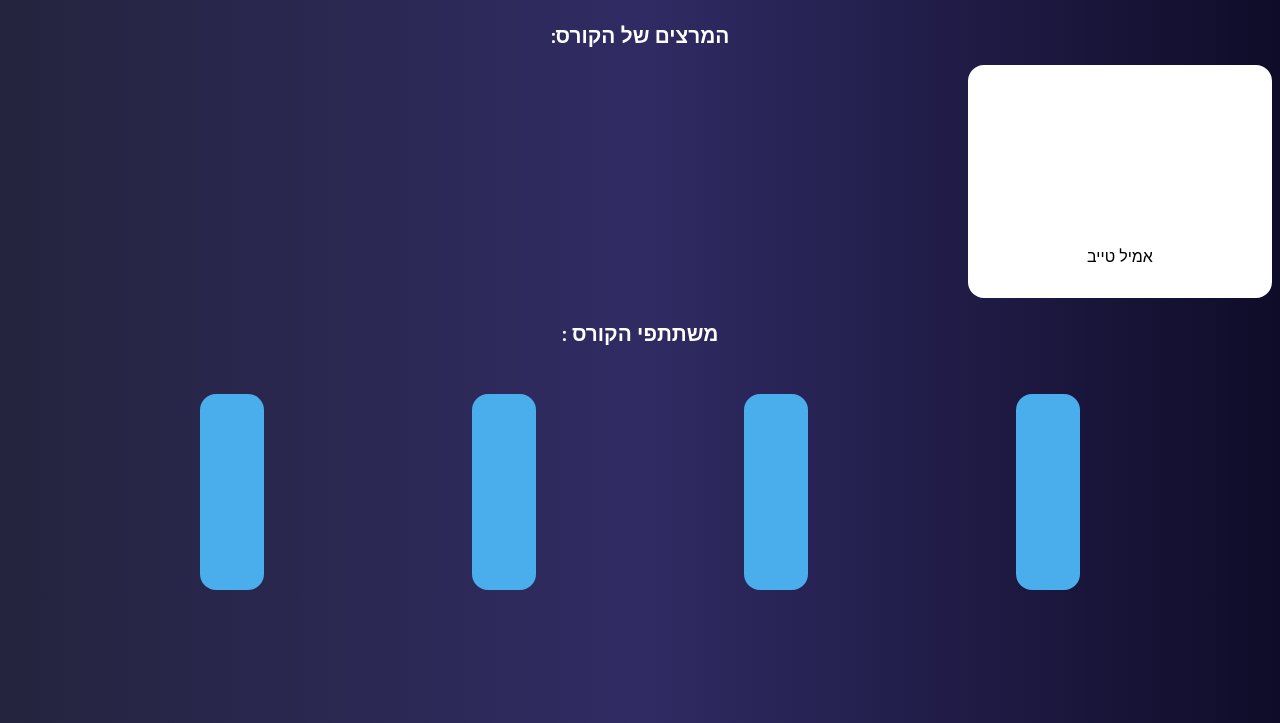
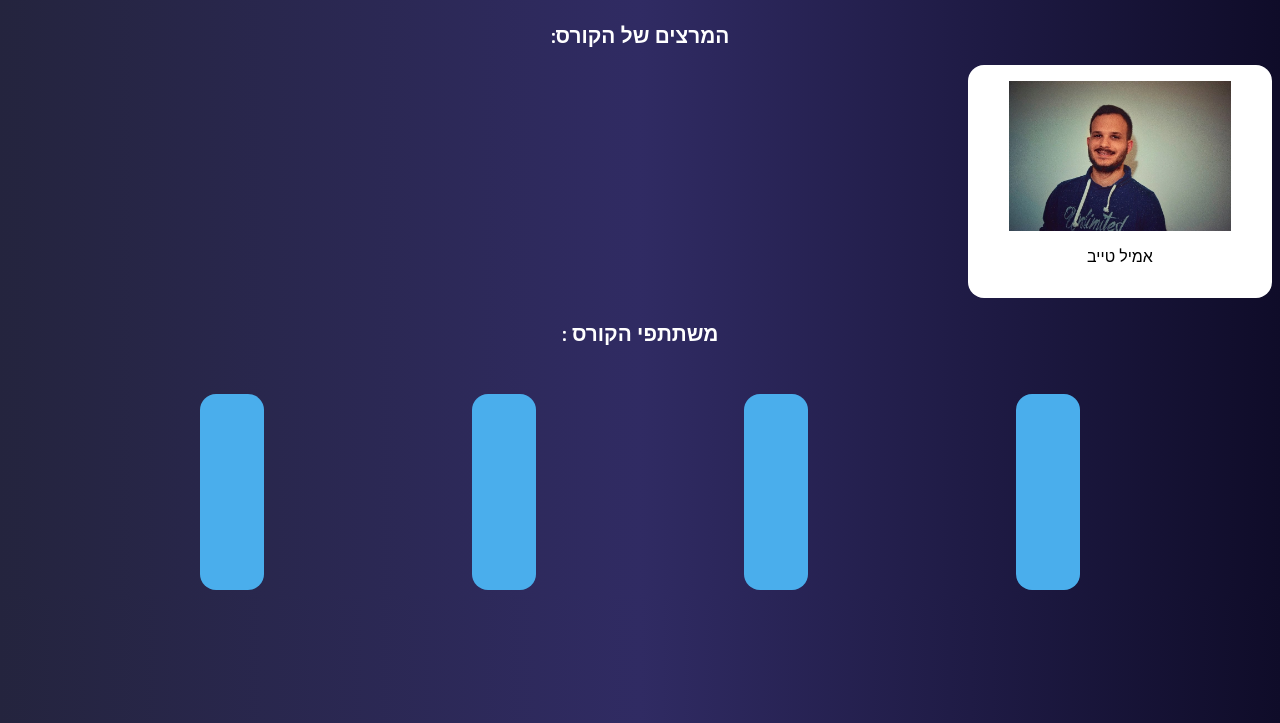
Before and after one commit to MaximLantsman/git_final_course_project, a plain HTML site: page index.html in a window 1280 px wide. Shown: the part 77-800 px from the top of the page. Drawn offline with Linux system fonts and the light colour scheme; the site is published under a folder, as on GitHub Pages, so addresses that start at the root find nothing.

Commit message:
fixed image path remove /

```diff
--- a/index.html
+++ b/index.html
@@ -20,7 +20,7 @@
         <!-- מרצה אמיל -->
         <div class="host">
           <!-- תמונה שלכם, להעתיק ולשנות את הפנייה לקובץ -->
-          <img src="/images/emil.png" alt="" class="img" />
+          <img src="images/emil.png" alt="" class="img" />
           <!-- פריוט שלכם על התמונה -->
           <p class="image-details">אמיל טייב</p>
         </div>
```
